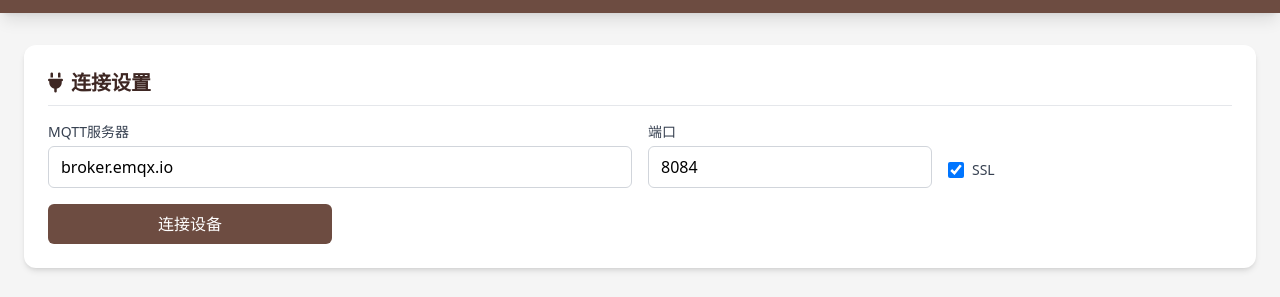
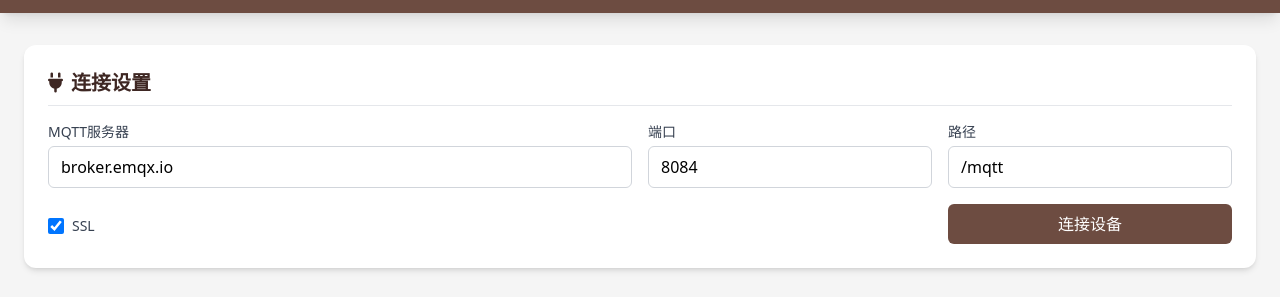
Before and after one commit to 2458854839/coffee-robot-console, a plain HTML site: page index.html in a window 1280 px wide. Shown: the part 51-348 px from the top of the page. Drawn offline with nearby package versions, Linux system fonts and the light colour scheme.

Commit message:
Add files via upload

```diff
--- a/index.html
+++ b/index.html
@@ -59,11 +59,16 @@
                     <input type="number" id="mqtt-port" value="8084"
                         class="w-full px-3 py-2 border border-gray-300 rounded-md focus:ring-primary focus:border-primary">
                 </div>
+                <div>
+                    <label class="block text-sm font-medium text-gray-700 mb-1">路径</label>
+                    <input type="text" id="mqtt-path" value="/mqtt"
+                        class="w-full px-3 py-2 border border-gray-300 rounded-md focus:ring-primary focus:border-primary">
+                </div>
                 <div class="flex items-center pb-2">
                      <input id="ssl-checkbox" type="checkbox" class="h-4 w-4 text-primary focus:ring-primary border-gray-300 rounded" checked>
                      <label for="ssl-checkbox" class="ml-2 block text-sm font-medium text-gray-700">SSL</label>
                 </div>
-                <button id="connect-btn" class="w-full bg-primary text-white py-2 px-4 rounded-md btn-hover">
+                <button id="connect-btn" class="w-full bg-primary text-white py-2 px-4 rounded-md btn-hover md:col-start-4">
                     连接设备
                 </button>
             </div>
@@ -170,6 +175,7 @@
             connectBtn: document.getElementById('connect-btn'),
             serverInput: document.getElementById('mqtt-server'),
             portInput: document.getElementById('mqtt-port'),
+            pathInput: document.getElementById('mqtt-path'), // 新增路径输入框
             sslCheckbox: document.getElementById('ssl-checkbox'),
             statusText: document.getElementById('status-text'),
             statusIndicator: document.getElementById('status-indicator'),
@@ -268,9 +274,10 @@
         const connect = () => {
             const server = elements.serverInput.value;
             const port = parseInt(elements.portInput.value);
+            const path = elements.pathInput.value;
             const useSsl = elements.sslCheckbox.checked;
             const protocol = useSsl ? 'wss' : 'ws';
-            const brokerUrl = `${protocol}://${server}:${port}`;
+            const brokerUrl = `${protocol}://${server}:${port}${path}`;
 
             const options = {
                 clientId: 'web_console_' + Math.random().toString(16).substr(2, 8),
```
